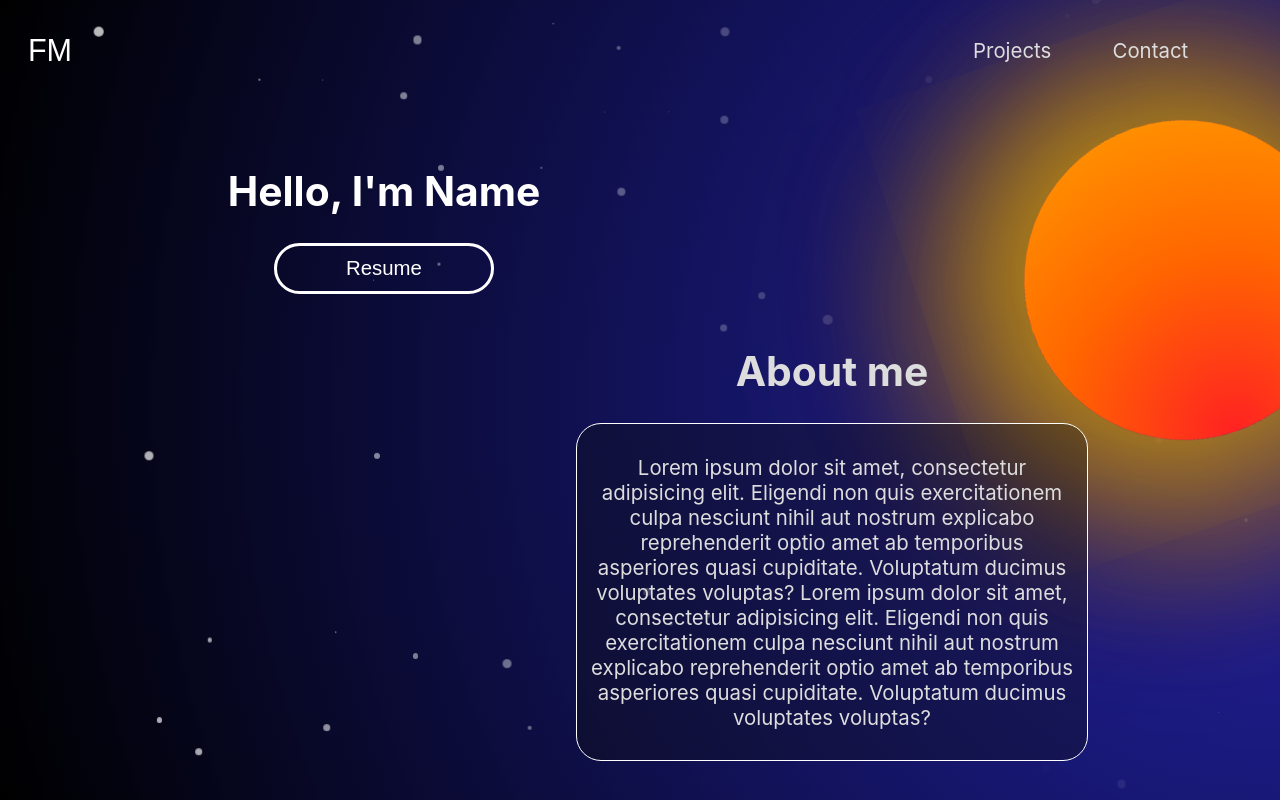
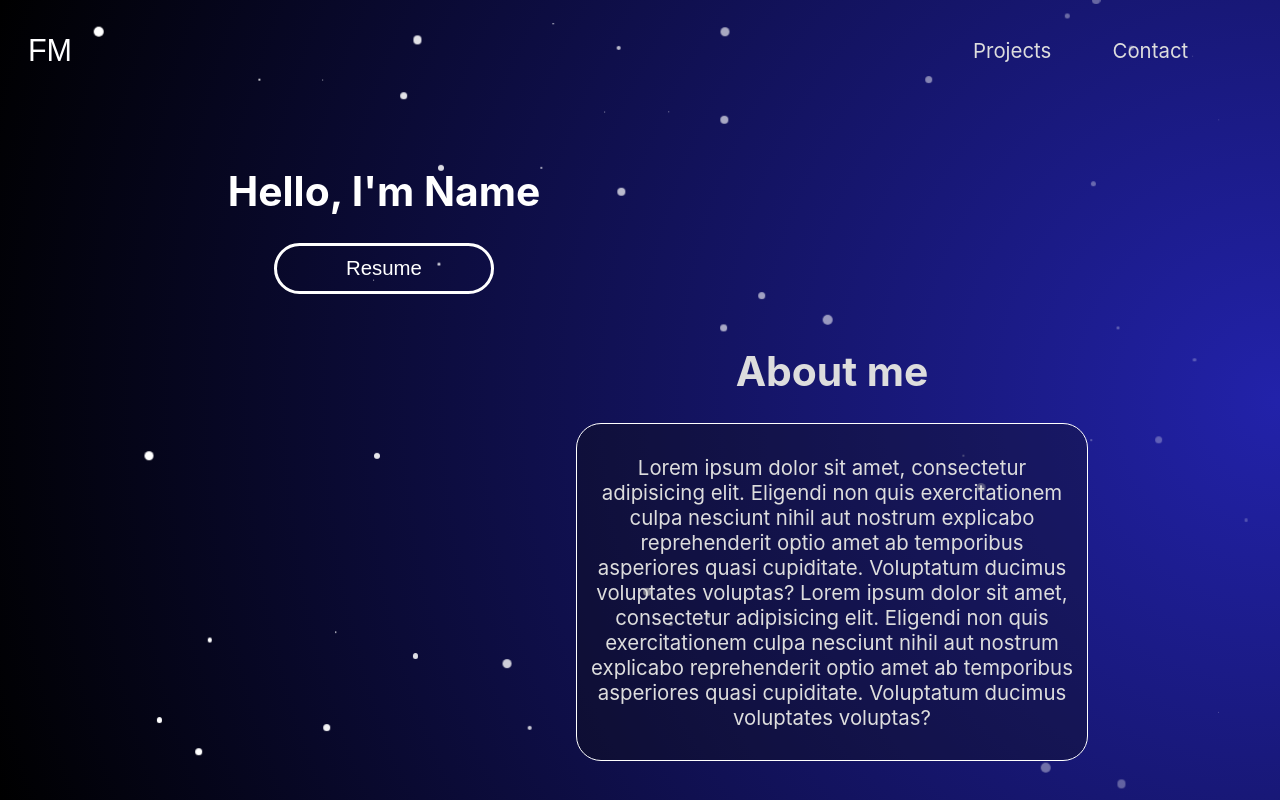
Before and after one commit to Faboid/portfolio, a React (Create React App) app: page / in a window 1280 px wide. Shown: the top 800 px of the page. Built offline with nearby package versions, Linux system fonts and the light colour scheme; the HTML template or start-up script is replaced by a standard one.

Commit message:
Commented out the sun.

```diff
--- a/src/components/Sunshine.js
+++ b/src/components/Sunshine.js
@@ -7,7 +7,7 @@ export default function Sunshine({ children }) {
         <div className="sunshine-container">
             <div className="sunshine">
                 <StarsContainer />
-                <Sun />
+                {/*<Sun/>*/}
             </div>
 
             {children}
@@ -22,9 +22,9 @@ function Obscurer() {
     return <div style={{ "--alpha": obscurerAlpha }} className="sunshine-obscurer"></div>;
 }
 
-function Sun() {
-    return <div className="sun"></div>;
-}
+//function Sun() {
+//    return <div className="sun"></div>;
+//}
 
 function StarsContainer() {
     let starsAmount = Math.floor((window.innerHeight * window.innerWidth) / 20000);
@@ -36,7 +36,7 @@ function StarsContainer() {
             {Array(starsAmount)
                 .fill(0)
                 .map((_, index) => {
-                    return <Star key={index} maxSize={0.5} sunPercentageXPos={0.8} />;
+                    return <Star key={index} maxSize={0.5} sunPercentageXPos={1} />;
                 })}
         </div>
     );
@@ -53,7 +53,7 @@ function Star({maxSize, sunPercentageXPos}) {
     }, [seed]);
 
     const height = useMemo(() => Math.random() * maxSize, [maxSize]);
-    const opacity = useMemo(() => Math.abs(seed - sunPercentageXPos) % 1, [sunPercentageXPos, seed]);
+    const opacity = useMemo(() => Math.abs(seed - sunPercentageXPos) % 1 + 0.2, [sunPercentageXPos, seed]);
 
     return (
         <div
```
